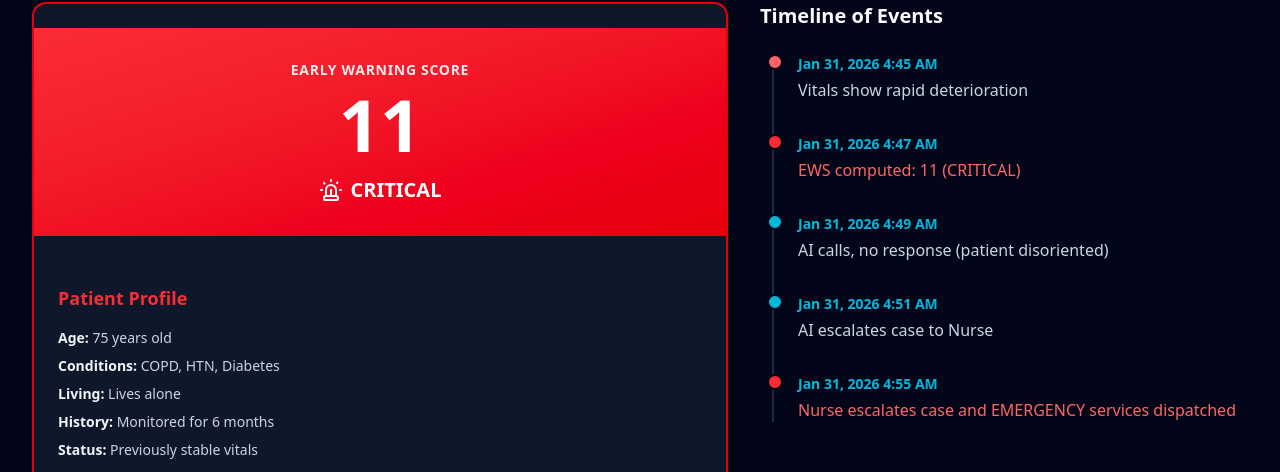
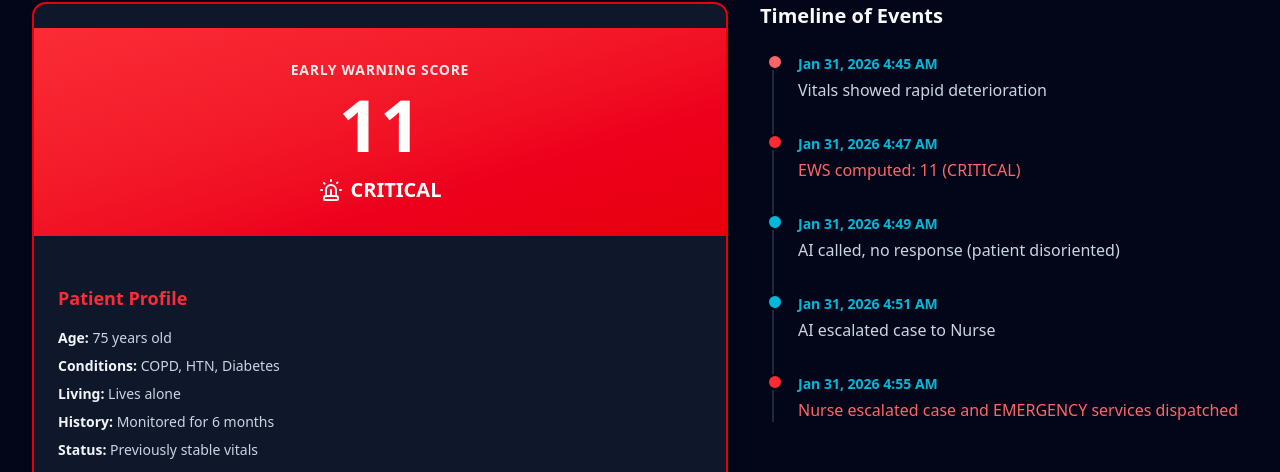
Before and after one commit to shahzaman900/chi-dha, a Next.js app: page /phr/1 in a window 1280 px wide. Shown: the part 220-692 px from the top of the page. Built offline with nearby package versions, Linux system fonts and the light colour scheme.

Commit message:
refactor: Adjust patient timeline event descriptions to past tense and restructure patient profile display to separate age and conditions.

```diff
--- a/components/phr-display.tsx
+++ b/components/phr-display.tsx
@@ -51,7 +51,6 @@ export function PhrDisplay({ patientId }: { patientId: string }) {
           </div>
           <div>
             <h1 className="text-2xl font-bold text-white">{patient.profile.name}</h1>
-            <p className="text-white/80 text-sm">{patient.profile.age} years old • {patient.profile.conditions.join(", ")}</p>
           </div>
         </div>
         <div className="flex items-center gap-4">
@@ -86,6 +85,16 @@ export function PhrDisplay({ patientId }: { patientId: string }) {
               <CardTitle className={`text-lg ${textAccent}`}>Patient Profile</CardTitle>
             </CardHeader>
             <CardContent className="space-y-3 text-sm">
+              <div className="flex justify-between">
+                <span className="text-slate-400">Age</span>
+                <span className="text-slate-100 font-medium">{patient.profile.age} years old</span>
+              </div>
+              <Separator className="bg-slate-700" />
+              <div className="flex justify-between items-start">
+                 <span className="text-slate-400">Conditions</span>
+                 <span className="text-slate-100 font-medium text-right max-w-[180px]">{patient.profile.conditions.join(", ")}</span>
+               </div>
+               <Separator className="bg-slate-700" />
               <div className="flex justify-between">
                 <span className="text-slate-400">Living</span>
                 <span className="text-slate-100 font-medium">{patient.profile.living}</span>
--- a/data/phr-data.json
+++ b/data/phr-data.json
@@ -21,11 +21,11 @@
       "bp": { "value": "150/95", "change": "+15" }
     },
     "timeline": [
-      { "time": "Jan 31, 2026 4:45 AM", "event": "Vitals show rapid deterioration", "type": "info" },
+      { "time": "Jan 31, 2026 4:45 AM", "event": "Vitals showed rapid deterioration", "type": "info" },
       { "time": "Jan 31, 2026 4:47 AM", "event": "EWS computed: 11 (CRITICAL)", "type": "critical" },
-      { "time": "Jan 31, 2026 4:49 AM", "event": "AI calls, no response (patient disoriented)", "type": "system" },
-      { "time": "Jan 31, 2026 4:51 AM", "event": "AI escalates case to Nurse", "type": "system" },
-      { "time": "Jan 31, 2026 4:55 AM", "event": "Nurse escalates case and EMERGENCY services dispatched", "type": "critical-action" }
+      { "time": "Jan 31, 2026 4:49 AM", "event": "AI called, no response (patient disoriented)", "type": "system" },
+      { "time": "Jan 31, 2026 4:51 AM", "event": "AI escalated case to Nurse", "type": "system" },
+      { "time": "Jan 31, 2026 4:55 AM", "event": "Nurse escalated case and EMERGENCY services dispatched", "type": "critical-action" }
     ],
     "treatmentPlan": {
         "actions": [
```
